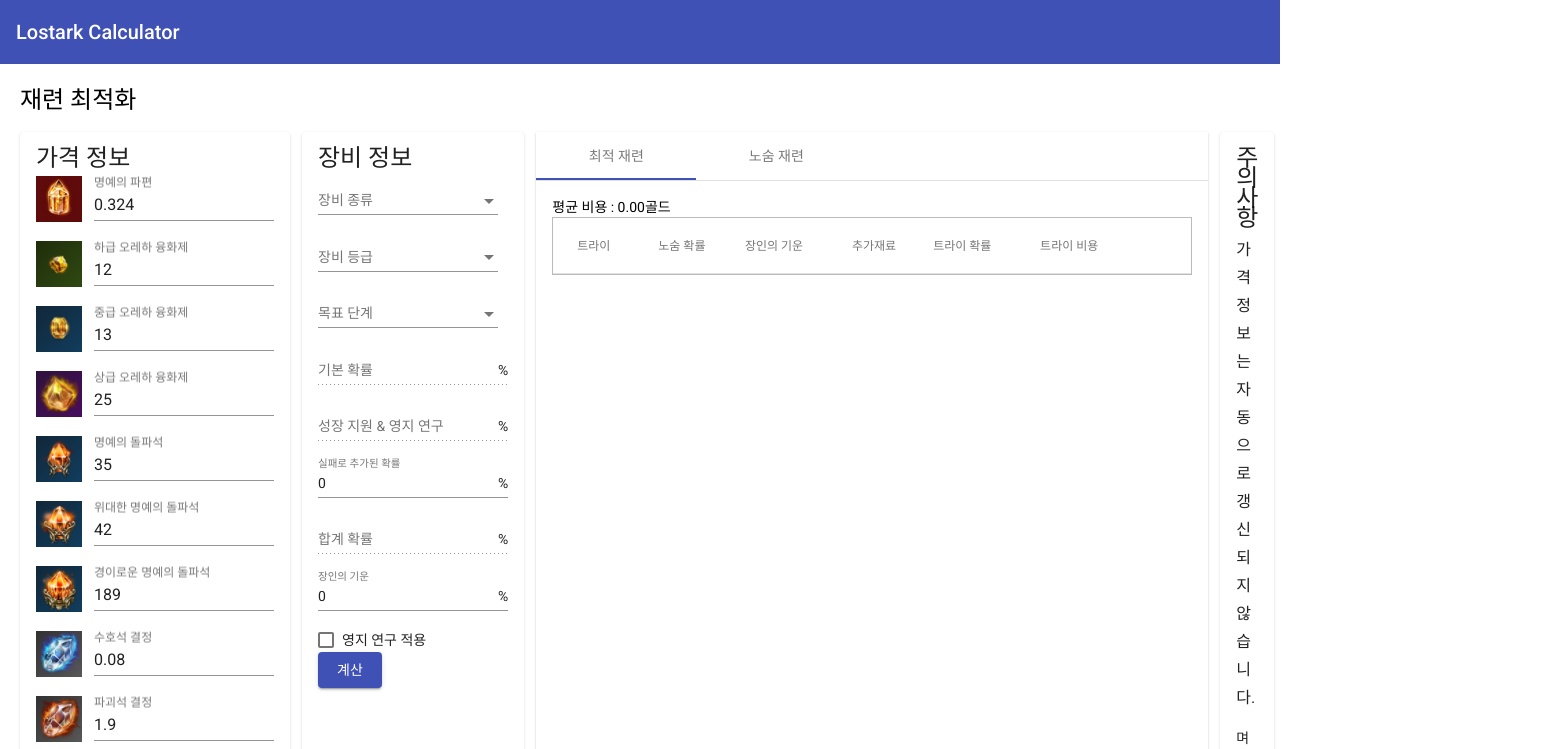
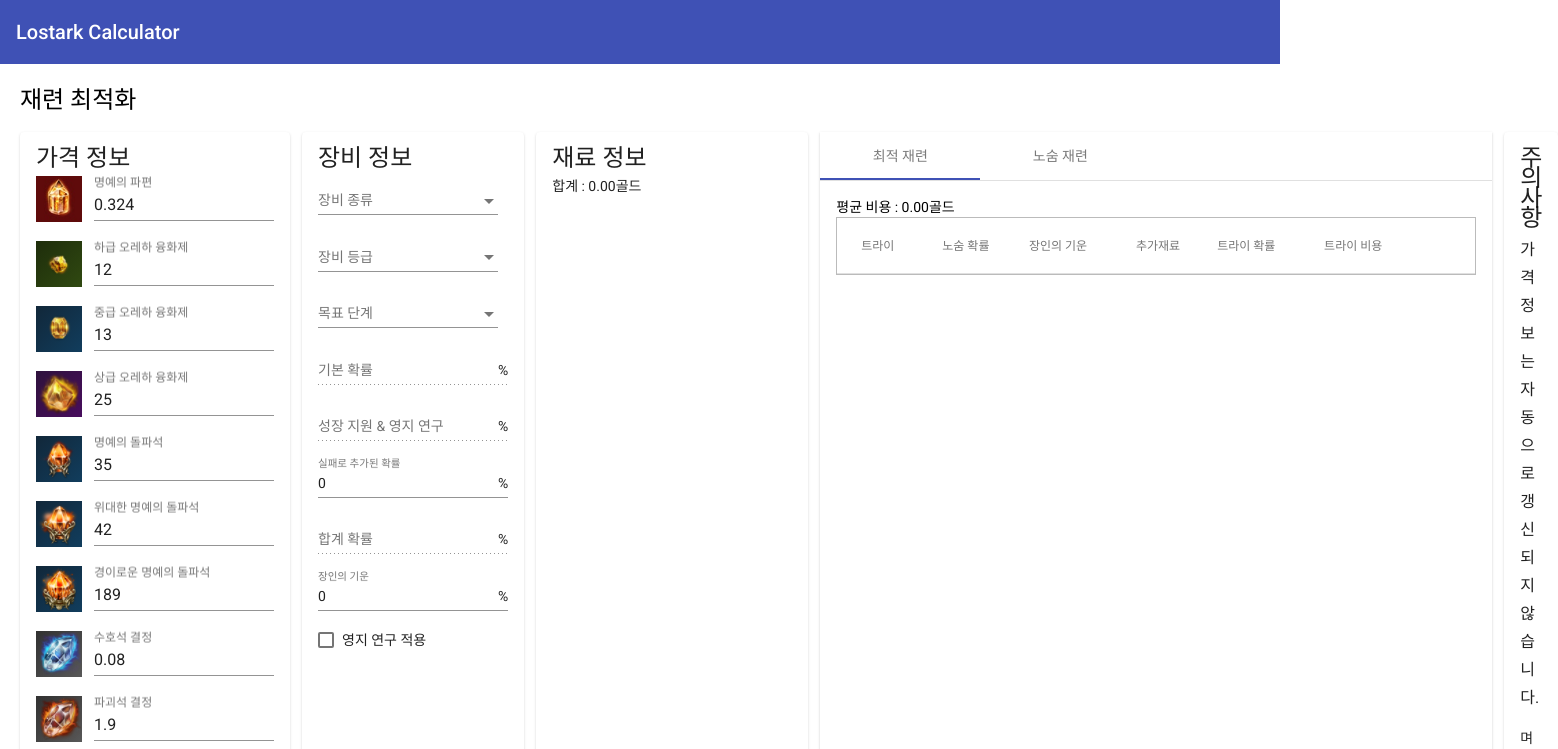
Before and after one commit to icepeng/loa-calc, an Angular app: page /refining in a window 1280 px wide. Shown: the top 749 px of the page, 1558 px wide, since content can reach past the window. Built offline with nearby package versions, Linux system fonts and the light colour scheme.

Commit message:
feat: material info

```diff
--- a/src/app/refining/containers/refining.component.html
+++ b/src/app/refining/containers/refining.component.html
@@ -222,7 +222,25 @@
             >영지 연구 적용</mat-checkbox
           >
         </form>
-        <button (click)="calculate()" mat-raised-button color="primary">
+      </mat-card-content>
+    </mat-card>
+    <mat-card class="materials">
+      <mat-card-title>재료 정보</mat-card-title>
+      <mat-card-content>
+        <div class="material-info" *ngFor="let material of materials">
+          <img [attr.src]="'assets/' + material.name + '.png'" />
+          <span>
+            x {{ material.amount | number: ".0-0" }} =
+            {{ material.price | number: ".2-2" }}골드</span
+          >
+        </div>
+        <div>합계 : {{ materialPrice | number: ".2-2" }}골드</div>
+        <button
+          *ngIf="materials.length > 0"
+          (click)="calculate()"
+          mat-raised-button
+          color="primary"
+        >
           계산
         </button>
       </mat-card-content>
--- a/src/app/refining/containers/refining.component.scss
+++ b/src/app/refining/containers/refining.component.scss
@@ -29,3 +29,13 @@
 .p-16 {
   padding: 16px;
 }
+
+.materials {
+  min-width: 240px;
+}
+
+.material-info {
+  display: flex;
+  align-items: center;
+  margin-bottom: 12px;
+}
--- a/src/app/refining/containers/refining.component.ts
+++ b/src/app/refining/containers/refining.component.ts
@@ -30,6 +30,7 @@ export class RefiningComponent implements OnInit {
     야금술기본: new FormControl(90),
     야금술응용: new FormControl(118),
     야금술심화: new FormControl(3100),
+    골드: new FormControl(1),
   });
   itemForm = new FormGroup({
     type: new FormControl(),
@@ -50,12 +51,15 @@ export class RefiningComponent implements OnInit {
   noBreathPrice = 0;
   noBreathPath: Path = [];
 
+  materials: { name: string; amount: number; price: number }[] = [];
+  materialPrice = 0;
+
   constructor() {}
 
   ngOnInit(): void {
     const savedPriceForm = localStorage.getItem('priceForm');
     if (savedPriceForm) {
-      this.priceForm.setValue(JSON.parse(savedPriceForm));
+      this.priceForm.patchValue(JSON.parse(savedPriceForm));
     }
 
     this.itemForm.valueChanges.subscribe((value) => {
@@ -76,6 +80,13 @@ export class RefiningComponent implements OnInit {
         if (!table) {
           return;
         }
+
+        this.materials = Object.entries(table.amount).map(([name, amount]) => ({
+          name,
+          amount,
+          price: this.priceForm.value[name] * amount,
+        }));
+        this.materialPrice = this.materials.reduce((sum, x) => sum + x.price, 0);
 
         let additionalProb = 0;
         if (itemGrade !== 't3_1390' && refineTarget <= 15) {
--- a/src/app/refining/refine.ts
+++ b/src/app/refining/refine.ts
@@ -13,7 +13,7 @@ function getPrice(
   amountMap: Record<string, number>
 ) {
   return Object.entries(amountMap)
-    .map(([key, amount]) => (key === '골드' ? amount : priceMap[key] * amount))
+    .map(([key, amount]) => priceMap[key] * amount)
     .reduce((sum, x) => sum + x, 0);
 }
 
```
Also changed, not shown: src/assets/골드.png (added).
